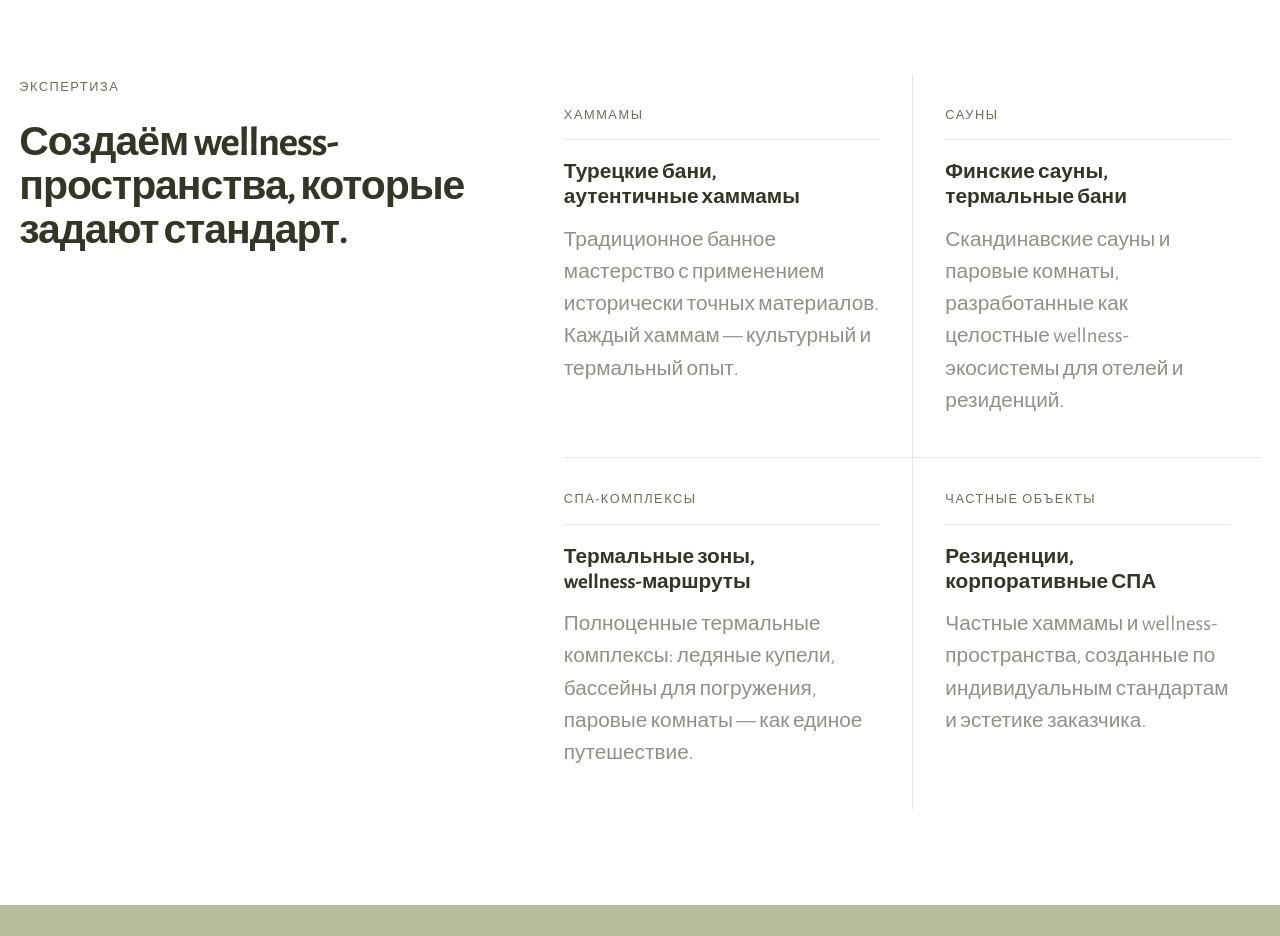
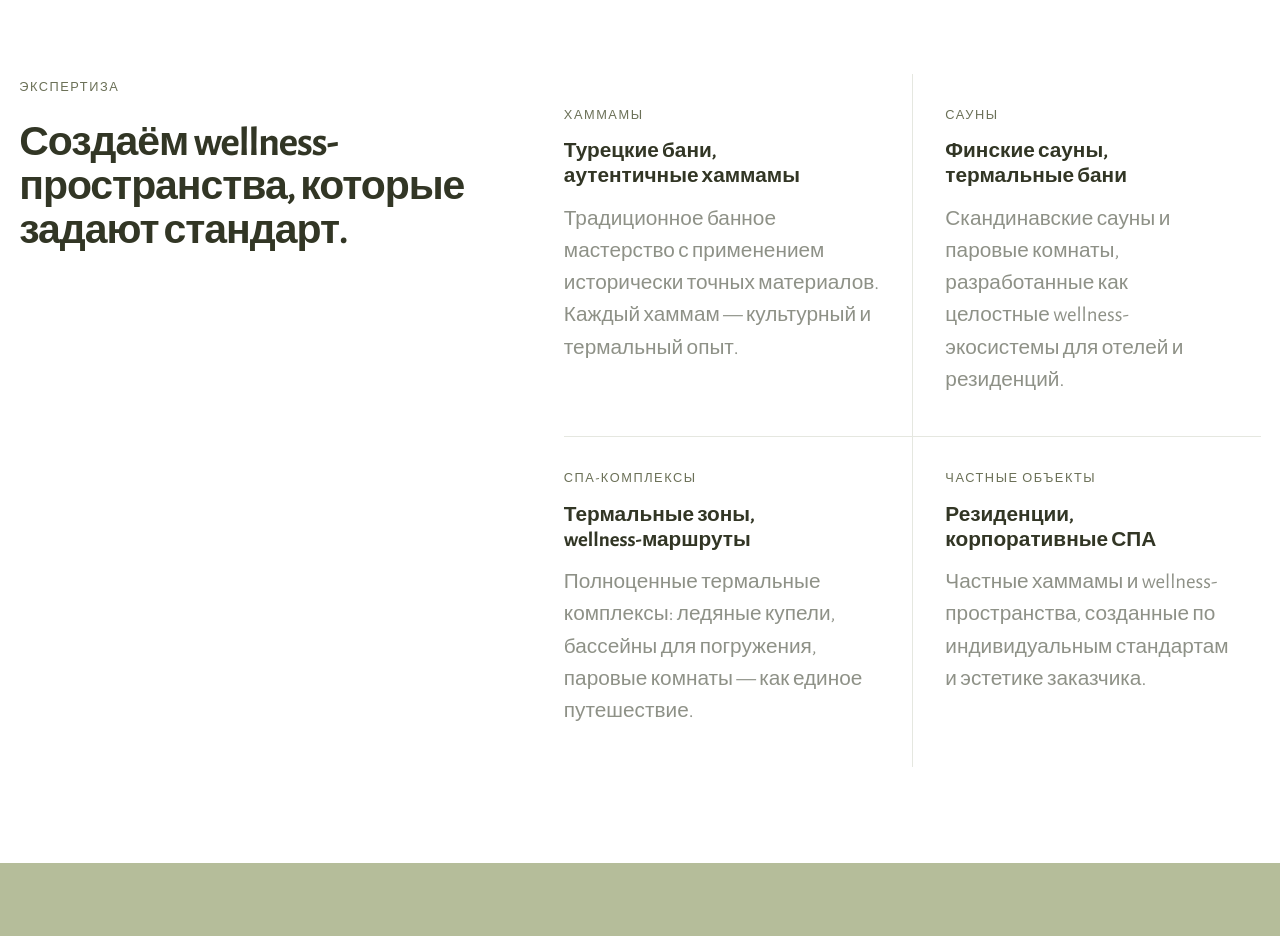
Before and after one commit to digitalcluster25/hws, a React (Vite) app: page / in a window 1280 px wide. Shown: the part 1600-2536 px from the top of the page. Built offline with nearby package versions, Linux system fonts and the light colour scheme.

Commit message:
fix: remove exp-divider lines

```diff
--- a/src/wireframe/Wireframe.jsx
+++ b/src/wireframe/Wireframe.jsx
@@ -119,7 +119,6 @@ export default function Wireframe() {
               ].map(({ cat, title, desc }) => (
                 <div key={cat} className="exp-card">
                   <p className="exp-cat">{cat}</p>
-                  <div className="exp-divider" />
                   <h3 className="exp-card-title">{title}</h3>
                   <p className="exp-card-desc">{desc}</p>
                 </div>
```
